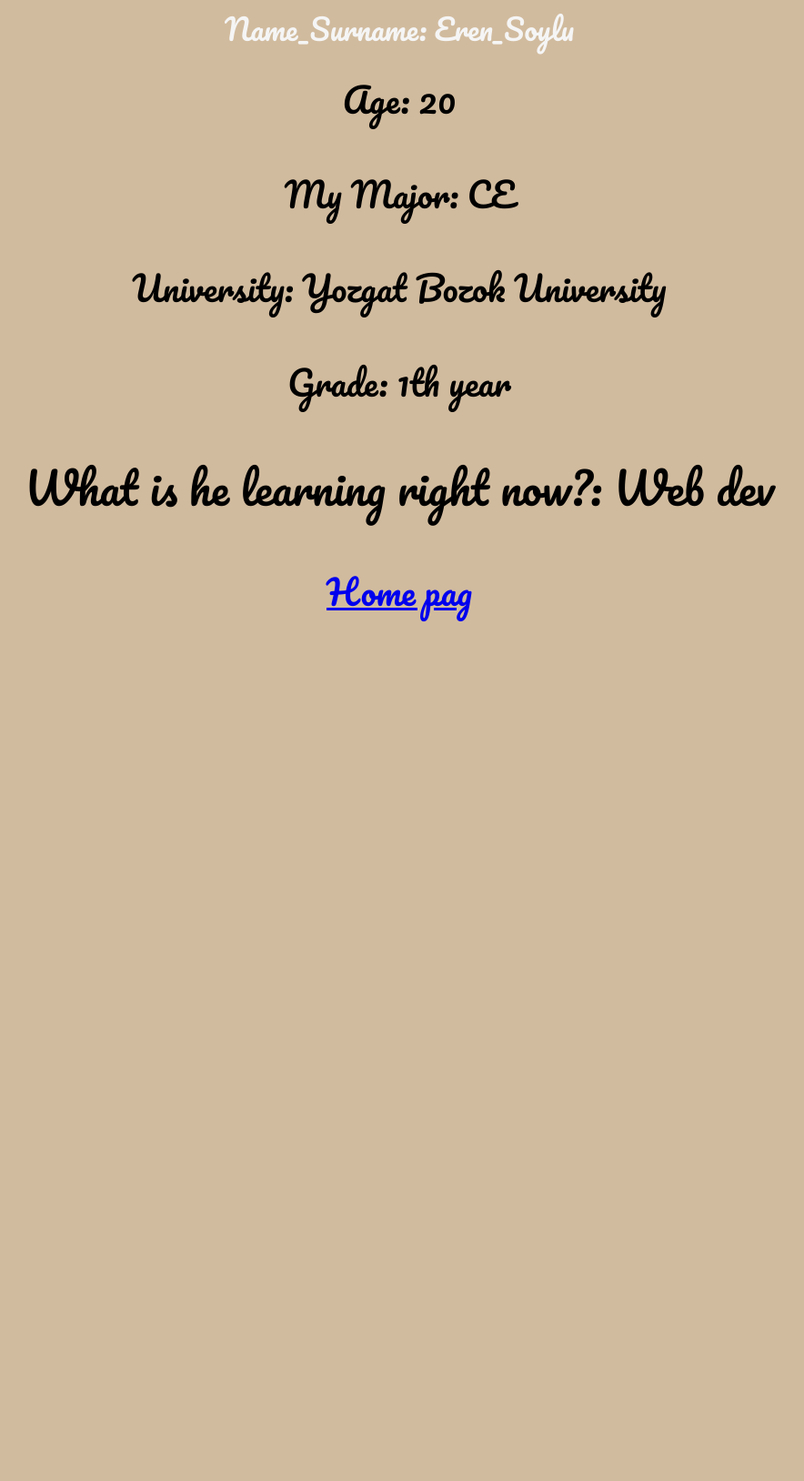
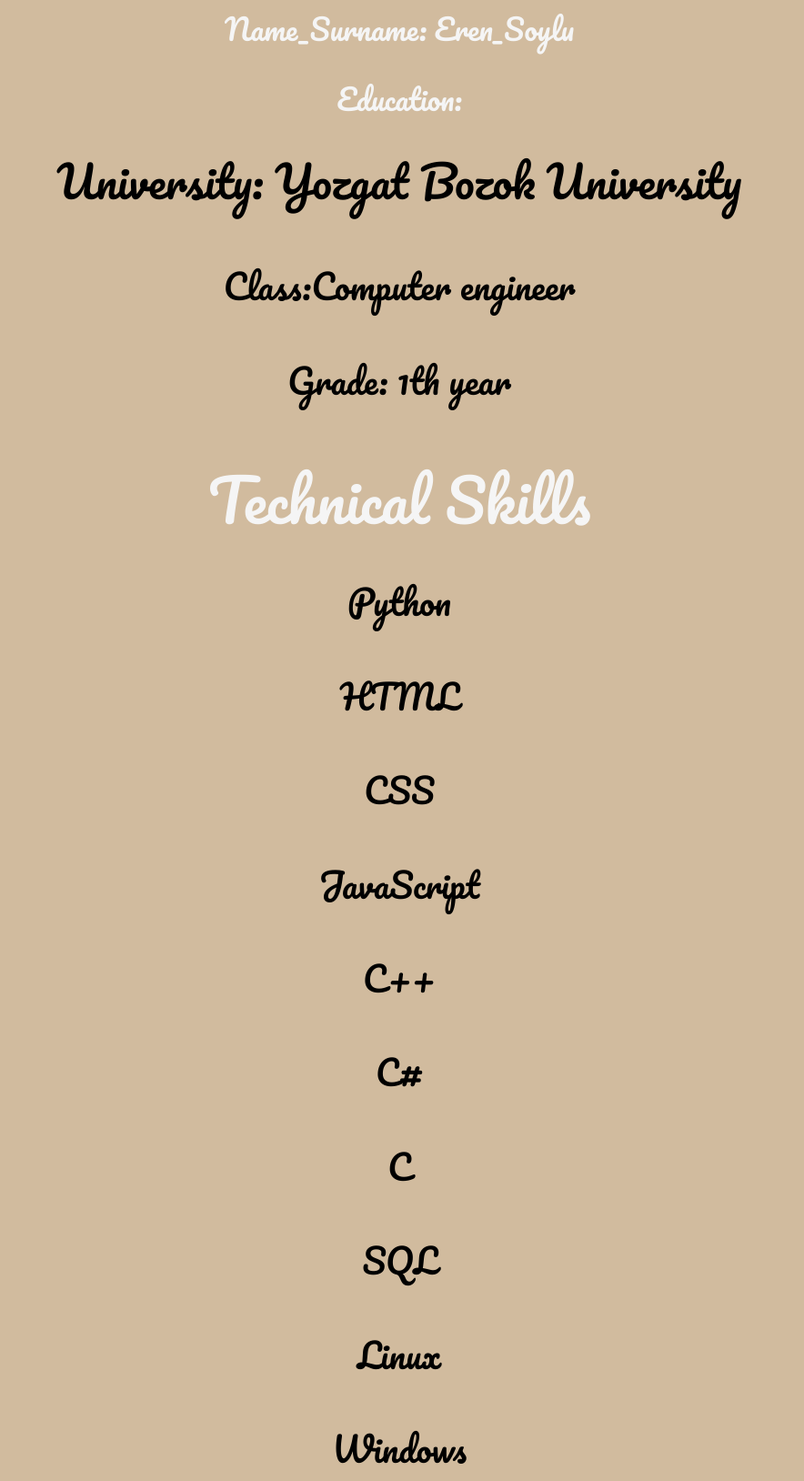
Before and after one commit to SoyluEren2004/ErenSoyluCv_Web, a plain HTML site: page public/About Me.html in a window 1280 px wide. Shown: the part 5-1633 px from the top of the page at 91% size, without its empty margins (201-1085 px from the left). Before the commit the page ends 800 px from the top, so only its background shows below. Drawn offline with Linux system fonts and the light colour scheme.

Commit message:
Update About Me.html

```diff
--- a/public/About Me.html
+++ b/public/About Me.html
@@ -6,19 +6,29 @@
 </head>
 <link rel="stylesheet" href="./style.css">
 <h1> Name_Surname: Eren_Soylu</h1>
+<h1> Education:</h1>
 <div class="about">
     <ul>
-        <li><h3>Age: 20</h3></li>
-
-        <li><h3>My Major: CE</h3></li>
-
-        <li><h3>University: Yozgat Bozok University</h3></li>
-
+        <li><h2>University: Yozgat Bozok University</h2></li>
+        <li><h3>Class:Computer engineer</h3></li>
         <li><h3>Grade: 1th year</h3></li>
-
     </ul>
-
+    <h1>Technical Skills</h1>
+        <ul>
+            <li><h3>Python</h3></li>
+            <li><h3>HTML</h3></li>
+            <li><h3>CSS</h3></li>
+            <li><h3>JavaScript</h3></li>
+            <li><h3>C++</h3></li>
+            <li><h3>C#</h3></li>
+            <li><h3>C</h3></li>
+            <li><h3>SQL</h3></li>
+            <li><h3>Linux</h3></li>
+            <li><h3>Windows</h3></li>
+        </ul>
 <h2>What is he learning right now?: Web dev</h2>
 <h3><a href="../index.html">Home pag</a></h3>
+<h3><a href="./PythonProject.html">My Projects</a></h3>
+<h3><a href="./contact.html">Contact</a></h3>
 <html style="background:#D1BB9E;"></html>
 </div>
```
